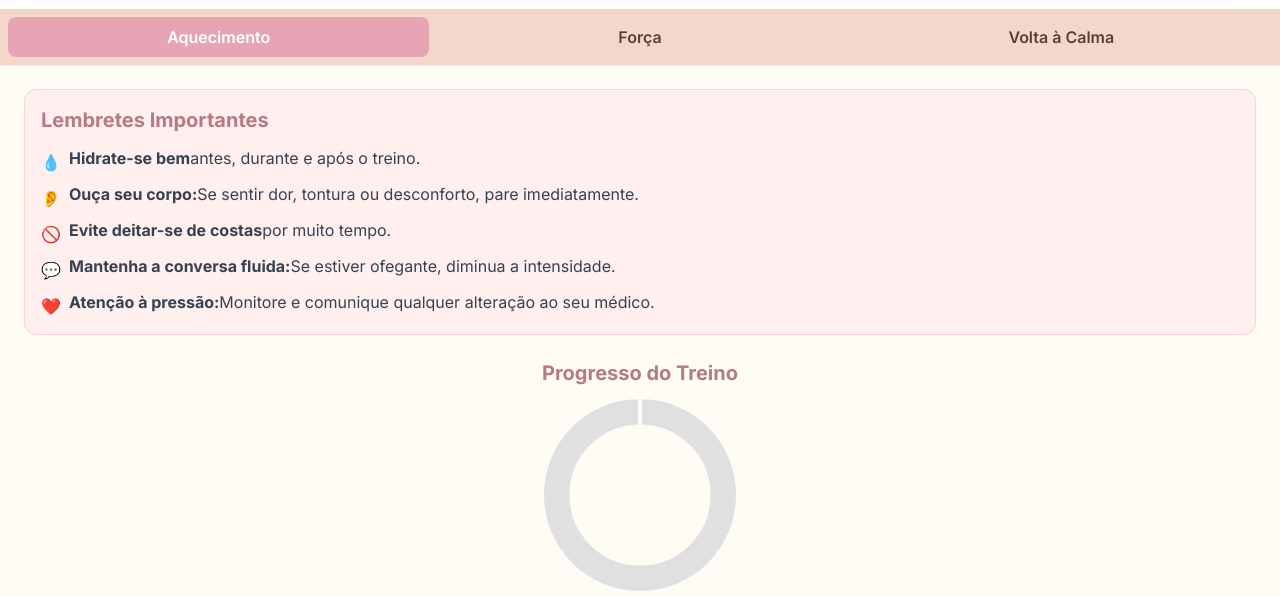
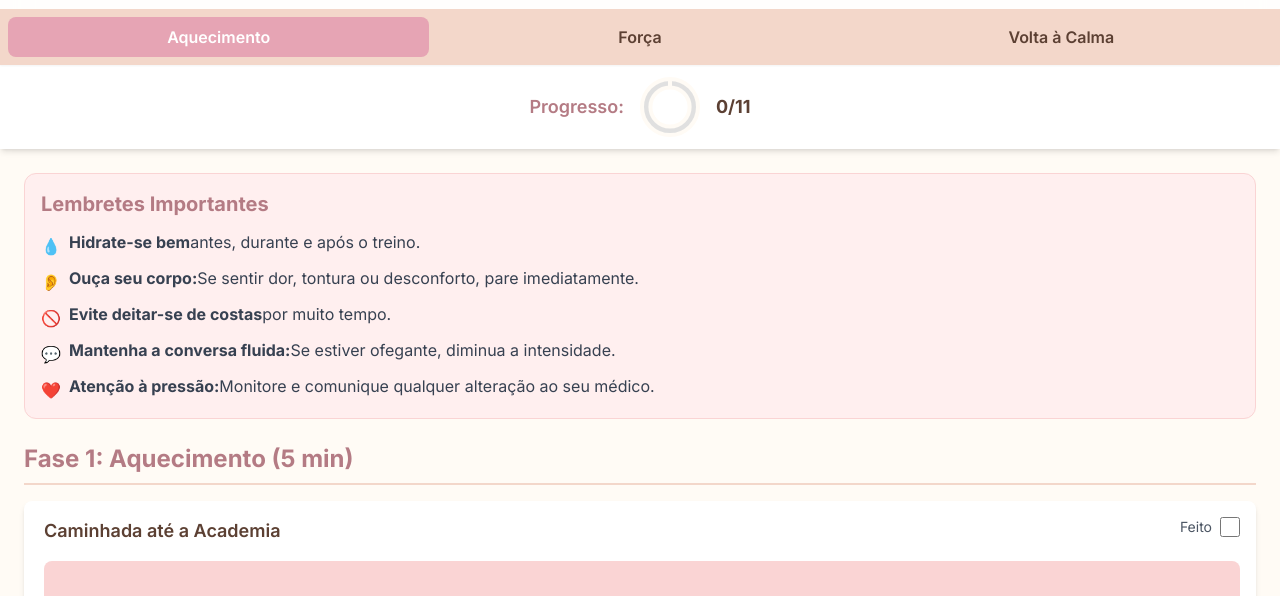
Before and after one commit to rmantoani/personal, a plain HTML site: page index.html in a window 1280 px wide. Shown: the part 67-663 px from the top of the page. Drawn offline with nearby package versions, Linux system fonts and the light colour scheme.

Commit message:
Update index.html

```diff
--- a/index.html
+++ b/index.html
@@ -10,12 +10,13 @@
     <link rel="preconnect" href="https://fonts.gstatic.com" crossorigin>
     <link href="https://fonts.googleapis.com/css2?family=Inter:wght@400;500;600;700&display=swap" rel="stylesheet">
     <!-- Chosen Palette: Calm Peach -->
-    <!-- Application Structure Plan: A single-page vertical scroll application with a sticky top navigation for workout phases (Aquecimento, Força, Volta à Calma) to allow quick navigation. Key safety information is presented prominently at the top. Each exercise is an interactive card with tabs for instructions/benefits and a checkbox for progress tracking. This structure was chosen to transform the linear text document into an engaging, task-oriented tool for use in a gym, prioritizing safety, clarity, and motivation. -->
+    <!-- Application Structure Plan: A single-page vertical scroll application with a sticky top navigation for workout phases (Aquecimento, Força, Volta à Calma) to allow quick navigation. Key safety information is presented prominently at the top. Each exercise is an interactive card with tabs for instructions/benefits and a checkbox for progress tracking. The progress chart is now in a sticky bar at the top, always visible, positioned below the main header, to provide continuous feedback without scrolling. This structure was chosen to transform the linear text document into an engaging, task-oriented tool for use in a gym, prioritizing safety, clarity, and motivation. -->
     <!-- Visualization & Content Choices:
-    - Report Info: Workout progress -> Goal: Motivate -> Viz: Donut Chart -> Interaction: Updates on checkbox click -> Justification: Provides immediate visual feedback on completion -> Library: Chart.js.
+    - Report Info: Workout progress -> Goal: Motivate -> Viz: Compact Sticky Donut Chart & Text -> Interaction: Updates on checkbox click -> Justification: Provides continuous, immediate visual feedback on completion without needing to scroll, making progress tracking seamless -> Library: Chart.js.
     - Report Info: Exercise details (How-to, Benefits) -> Goal: Inform/Organize -> Method: Tabbed content within cards -> Interaction: Click to switch views -> Justification: Prevents information overload and keeps the UI clean.
     - Report Info: Workout structure (3 phases) -> Goal: Navigate -> Method: Sticky navigation buttons -> Interaction: Smooth scroll to section -> Justification: Improves usability over a long, undifferentiated scroll.
     - Report Info: Safety warnings -> Goal: Warn -> Method: Icon-based list -> Interaction: Static display -> Justification: Ensures critical information is highly visible and easily scannable.
+    - YouTube Links: Provide detailed visual instructions -> Goal: Instruct -> Method: External link button -> Interaction: Click to open video -> Justification: Supplements textual instructions with dynamic visual guides.
     -->
     <!-- CONFIRMATION: NO SVG graphics used. NO Mermaid JS used. -->
     <style>
@@ -24,12 +25,11 @@
             background-color: #FFFBF5;
             color: #5C4033;
         }
+        /* Adjusted for the new sticky progress bar */
         .chart-container {
             position: relative;
-            width: 100%;
-            max-width: 200px;
-            height: 200px;
-            margin: 0 auto;
+            width: 60px; /* Compact size */
+            height: 60px; /* Compact size */
         }
         .nav-button.active {
             background-color: #E6A4B4;
@@ -102,6 +102,15 @@
         </nav>
     </header>
 
+    <!-- Barra de Progresso Sticky -->
+    <div id="progress-sticky-bar" class="sticky top-[120px] z-10 bg-white/95 backdrop-blur-sm shadow-md py-3 px-4 flex items-center justify-center space-x-4">
+        <h2 class="text-lg font-semibold text-[#B47B84]">Progresso:</h2>
+        <div class="chart-container">
+            <canvas id="progressChart"></canvas>
+        </div>
+        <span id="progress-text" class="text-lg font-bold text-[#5C4033]">0/0</span>
+    </div>
+
     <main class="container mx-auto p-4 md:p-6">
 
         <section class="bg-[#FFEFEF] p-4 rounded-xl mb-6 border border-[#FAD4D4]">
@@ -112,13 +121,6 @@
                 <p class="flex items-start"><span class="mr-2 mt-1">🚫</span> <strong>Evite deitar-se de costas</strong> por muito tempo.</p>
                 <p class="flex items-start"><span class="mr-2 mt-1">💬</span> <strong>Mantenha a conversa fluida:</strong> Se estiver ofegante, diminua a intensidade.</p>
                 <p class="flex items-start"><span class="mr-2 mt-1">❤️</span> <strong>Atenção à pressão:</strong> Monitore e comunique qualquer alteração ao seu médico.</p>
-            </div>
-        </section>
-
-        <section class="text-center mb-8">
-            <h2 class="text-xl font-bold mb-2 text-[#B47B84]">Progresso do Treino</h2>
-            <div class="chart-container">
-                <canvas id="progressChart"></canvas>
             </div>
         </section>
 
@@ -148,52 +150,38 @@
     </footer>
 
     <script>
-        document.addEventListener('DOMContentLoaded', function () {
         const exercisesData = {
             aquecimento: [
                 { name: 'Caminhada até a Academia', howTo: 'Inicie com uma caminhada em ritmo confortável até a academia.', benefits: 'Aumenta gradualmente a frequência cardíaca, prepara os músculos e melhora a circulação.', visual: '🚶‍♀️', youtubeLink: 'https://www.youtube.com/watch?v=SBW7owcq0uE' },
                 { name: 'Caminhada Leve na Esteira', howTo: 'Caminhe na esteira por 3-5 minutos em um ritmo que permita conversar confortavelmente.', benefits: 'Aquecimento geral do corpo e prepara o sistema cardiovascular para o treino.', visual: '🏃‍♀️', youtubeLink: 'https://www.youtube.com/watch?v=qPoethgMkrc' }
             ],
             'treino-forca': [
-                    { name: 'Leg Press', howTo: 'Sente-se, posicione os pés na plataforma na largura dos ombros. Empurre estendendo as pernas, sem travar os joelhos. Retorne controladamente.', benefits: 'Fortalece coxas e glúteos, essenciais para sustentar o peso adicional e para o parto.', visual: '🦵', youtubeLink: 'https://www.youtube.com/watch?v=Wso08v7VEVY' },
+                { name: 'Leg Press', howTo: 'Sente-se, posicione os pés na plataforma na largura dos ombros. Empurre estendendo as pernas, sem travar os joelhos. Retorne controladamente.', benefits: 'Fortalece coxas e glúteos, essenciais para sustentar o peso adicional e para o parto.', visual: '🦵', youtubeLink: 'https://www.youtube.com/watch?v=waAxlYvtCcI' },
                 { name: 'Cadeira Adutora', howTo: 'Sente-se com as pernas abertas contra os apoios. Junte as pernas contra a resistência, controlando o movimento de volta.', benefits: 'Fortalece a parte interna da coxa, importante para a estabilidade pélvica e circulação.', visual: '🦵', youtubeLink: 'https://www.youtube.com/watch?v=goQVyEGMYMM' },
                 { name: 'Cadeira Abdutora', howTo: 'Sente-se com as pernas fechadas contra os apoios. Empurre as pernas para fora contra a resistência, controlando o movimento de volta.', benefits: 'Fortalece a parte externa da coxa e glúteos, ajudando na postura e aliviando dores lombares.', visual: '🦵', youtubeLink: 'https://www.youtube.com/watch?v=50qHGus1TZk' },
-                    { name: 'Puxada Alta (Lat Pulldown)', howTo: 'Sente-se, segure a barra com as mãos abertas. Puxe a barra em direção ao peito, contraindo as costas. Retorne lentamente.', benefits: 'Fortalece as costas, crucial para manter uma boa postura e prevenir dores.', visual: '💪', youtubeLink: 'https://www.youtube.com/watch?v=uQE4GhVTIgU' },
-                    { name: 'Peck Deck (Peito)', howTo: 'Sente-se com as costas apoiadas. Posicione os antebraços nos apoios e empurre para frente, aproximando-os. Retorne lentamente.', benefits: 'Fortalece o peito, ajudando na postura e reduzindo a sobrecarga nos ombros.', visual: '👐', youtubeLink: 'https://www.youtube.com/watch?v=Bcm8YoXfkzo' },
+                { name: 'Puxada Alta (Lat Pulldown)', howTo: 'Sente-se, segure a barra com as mãos abertas. Puxe a barra em direção ao peito, contraindo as costas. Retorne lentamente.', benefits: 'Fortalece as costas, crucial para manter uma boa postura e prevenir dores.', visual: '💪', youtubeLink: 'https://www.youtube.com/watch?v=mPmfwbc_svw' },
+                { name: 'Peck Deck (Peito)', howTo: 'Sente-se com as costas apoiadas. Posicione os antebraços nos apoios e empurre para frente, aproximando-os. Retorne lentamente.', benefits: 'Fortalece o peito, ajudando na postura e reduzindo a sobrecarga nos ombros.', visual: '👐', youtubeLink: 'https://www.youtube.com/watch?v=BeYkrg_C5Oc' },
                 { name: 'Rosca Direta com Halteres', howTo: 'Sentada ou em pé, segure um haltere em cada mão. Flexione os cotovelos, levantando os pesos em direção aos ombros. Controle a descida.', benefits: 'Fortalece os bíceps, músculos importantes para carregar o bebê e para o dia a dia.', visual: '🏋️‍♀️', youtubeLink: 'https://www.youtube.com/watch?v=6O_hVOEArG4' }
             ],
             'volta-calma': [
                 { name: 'Alongamento Gato-Camelo', howTo: 'Em quatro apoios, inspire arqueando a coluna para baixo e expire arredondando para cima. Repita 5-8 vezes.', benefits: 'Melhora a mobilidade da coluna e da pelve, preparando o corpo para o parto.', visual: '🧘‍♀️', youtubeLink: 'https://www.youtube.com/watch?v=zwSYR-Kifkg' },
                 { name: 'Alongamento Borboleta', howTo: 'Sentada, junte as solas dos pés e deixe os joelhos caírem para os lados. Mantenha por 30 segundos.', benefits: 'Alivia a tensão no quadril e melhora a flexibilidade da região pélvica.', visual: '🦋', youtubeLink: 'https://www.youtube.com/watch?v=NAVJBV_05JU' },
-                    { name: 'Alongamento de Panturrilhas', howTo: 'Em pé, apoie as mãos na parede. Leve uma perna para trás, mantendo o calcanhar no chão. Mantenha por 30s de cada lado.', benefits: 'Alivia a tensão e ajuda a reduzir o inchaço nas pernas e pés.', visual: '🤸‍♀️', youtubeLink: 'https://www.youtube.com/watch?v=aa72xBRqo0A' }
+                { name: 'Alongamento de Panturrilhas', howTo: 'Em pé, apoie as mãos na parede. Leve uma perna para trás, mantendo o calcanhar no chão. Mantenha por 30s de cada lado.', benefits: 'Alivia a tensão e ajuda a reduzir o inchaço nas pernas e pés.', visual: '🤸‍♀️', youtubeLink: 'https://www.youtube.com/watch?v=6TVMAU6mizA' }
             ]
         };
 
         const totalExercises = Object.values(exercisesData).flat().length;
         let completedExercises = 0;
 
-            const progressChartCtx = document.getElementById('progressChart').getContext('2d');
-            const progressChart = new Chart(progressChartCtx, {
-                type: 'doughnut',
-                data: {
-                    labels: ['Concluídos', 'Faltando'],
-                    datasets: [{
-                        data: [0, totalExercises],
-                        backgroundColor: ['#4CAF50', '#E0E0E0'],
-                        borderColor: ['#FFFBF5'],
-                        borderWidth: 4
-                    }]
-                },
-                options: {
-                    responsive: true,
-                    maintainAspectRatio: false,
-                    cutout: '70%',
-                    plugins: {
-                        legend: { display: false },
-                        tooltip: { enabled: false }
+        let progressChart; // Declared here
+        let progressTextElement; // Declared here
+
+        function updateProgressChart() {
+            progressChart.data.datasets[0].data[0] = completedExercises;
+            progressChart.data.datasets[0].data[1] = totalExercises - completedExercises;
+            progressChart.update();
+            progressTextElement.textContent = `${completedExercises}/${totalExercises}`;
         }
-                }
-            });
 
         function createExerciseCard(exercise, index) {
             const card = document.createElement('div');
@@ -266,11 +254,31 @@
             return card;
         }
 
-            function updateProgressChart() {
-                progressChart.data.datasets[0].data[0] = completedExercises;
-                progressChart.data.datasets[0].data[1] = totalExercises - completedExercises;
-                progressChart.update();
+        document.addEventListener('DOMContentLoaded', function () {
+            const progressChartCtx = document.getElementById('progressChart').getContext('2d');
+            progressChart = new Chart(progressChartCtx, {
+                type: 'doughnut',
+                data: {
+                    labels: ['Concluídos', 'Faltando'],
+                    datasets: [{
+                        data: [0, totalExercises],
+                        backgroundColor: ['#4CAF50', '#E0E0E0'],
+                        borderColor: ['#FFFBF5'],
+                        borderWidth: 4
+                    }]
+                },
+                options: {
+                    responsive: true,
+                    maintainAspectRatio: false,
+                    cutout: '70%',
+                    plugins: {
+                        legend: { display: false },
+                        tooltip: { enabled: false }
                     }
+                }
+            });
+
+            progressTextElement = document.getElementById('progress-text');
 
             let exerciseIndex = 0;
             for (const phase in exercisesData) {
@@ -308,7 +316,7 @@
             }, { rootMargin: "-50% 0px -50% 0px" });
 
             sections.forEach(section => observer.observe(section));
-            updateProgressChart();
+            updateProgressChart(); // Initial update
         });
     </script>
 </body>
```
Lines whose indentation alone changed are shown as unchanged.
